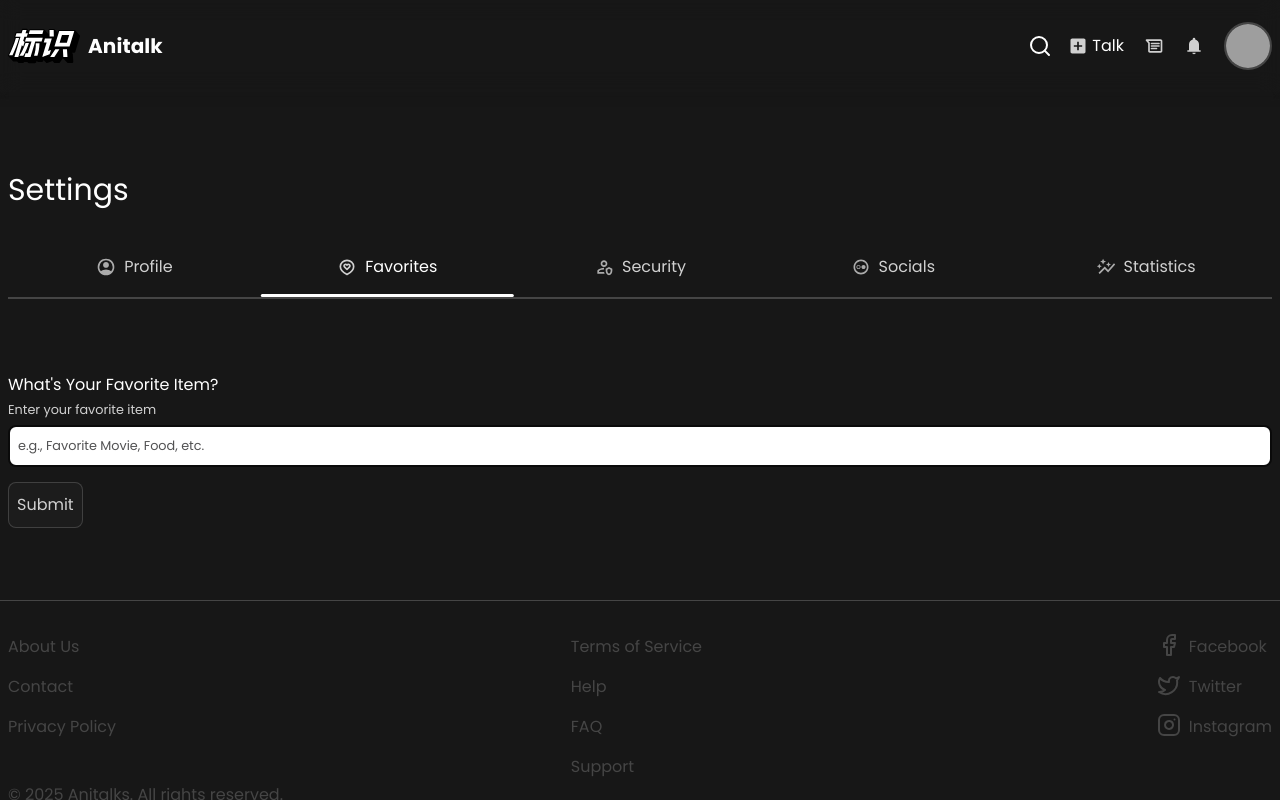
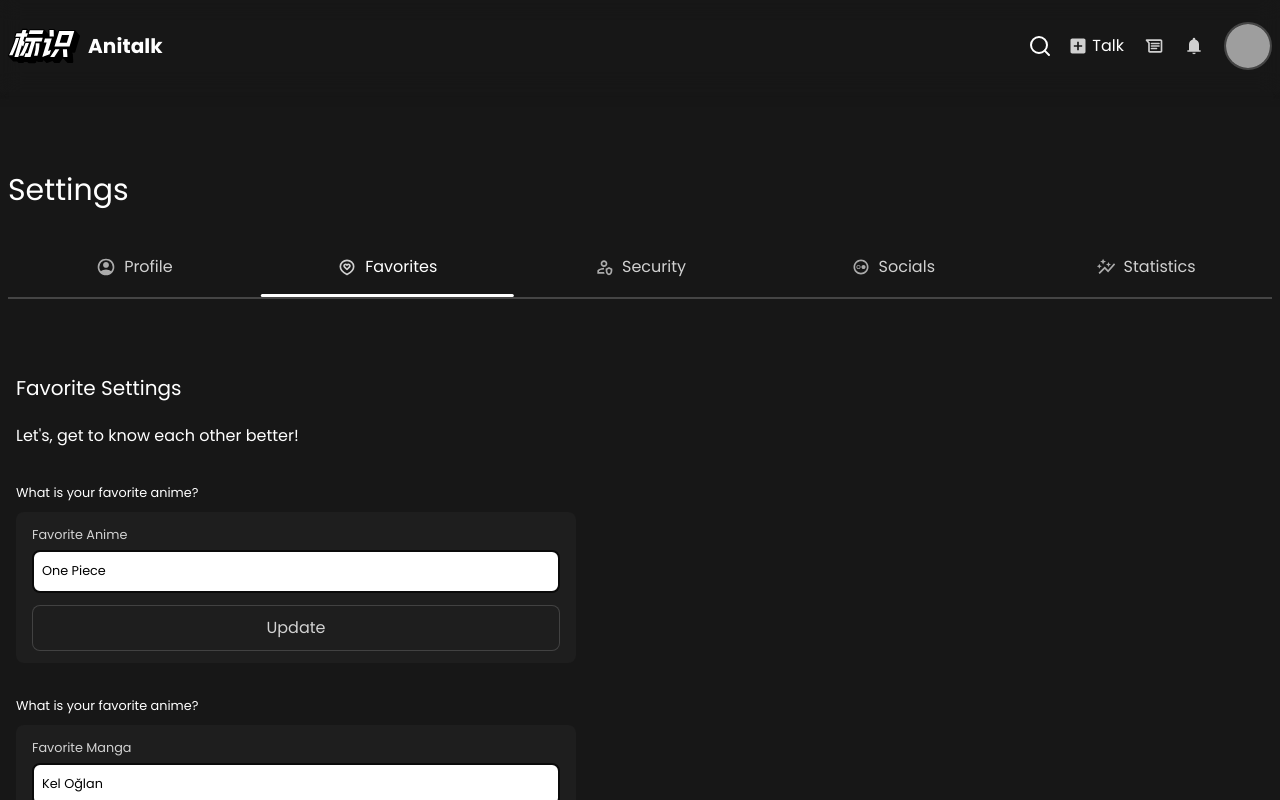
Before and after one commit to enesuur/anitalk-frontend-dev, a Next.js app: page /settings in a window 1280 px wide. Both pictures are taken after a click on the item "Favorites". Shown: the top 800 px of the page. Built offline with nearby package versions, Linux system fonts and the light colour scheme; grey boxes are pictures that could not be loaded; what axios-retry, next-redux-wrapper would draw is missing.

Commit message:
feat: We added cool stuffs Favorite section

```diff
--- a/src/app/settings/_sections/FavoriteSection.tsx
+++ b/src/app/settings/_sections/FavoriteSection.tsx
@@ -5,68 +5,203 @@ import { z } from 'zod';
 import TextInput from '@/shared/ui/input/TextInput';
 import Button from '@/shared/ui/button/Button';
 import styles from '../_styles/FavoriteSection.module.css';
+import { H2, H3, H4 } from '@/shared/ui/headings';
+import Sonner from '@/shared/ui/sonner/Sonner';
+import { filterSwears } from '@/helpers';
+import { remoteInstance } from '@/http/axios';
 
-const favoriteItemSchema = z.object({
-  favoriteItem: z
-    .string()
-    .min(1, 'Please enter your favorite item')
-    .max(50, 'Favorite item should be less than 50 characters'),
-});
+interface IFavoriteAnimeProps {
+  favorite_anime: string | null;
+  isAlertOpen: boolean;
+  setIsAlertOpen: (param: boolean) => void;
+}
 
-type FavoriteFormData = {
-  favoriteItem: string;
+const FavoriteAnimeForm: React.FC<IFavoriteAnimeProps> = ({
+  favorite_anime,
+  isAlertOpen,
+  setIsAlertOpen,
+}: IFavoriteAnimeProps) => {
+  const schema = z.object({
+    favorite_anime: z
+      .string()
+      .min(1, 'Please enter your favorite anime name.')
+      .max(150, 'Favorite anime should be less than 150 characters.')
+      .nullable(),
+  });
+
+  type FormData = z.infer<typeof schema>;
+
+  // Todo: form validasyonuna submit ederken küfür işini
+  const {
+    control,
+    handleSubmit,
+    watch,
+    formState: { errors, isSubmitting, isLoading },
+    reset,
+  } = useForm<FormData>({
+    resolver: zodResolver(schema),
+    defaultValues: {
+      favorite_anime: favorite_anime || '',
+    },
+  });
+
+  const onSubmit = async (data: FormData) => {
+    if (filterSwears(data.favorite_anime || '', 'tr')) {
+      console.log('test');
+      setIsAlertOpen(true);
+      console.log(isAlertOpen);
+      return;
+    }
+
+    try {
+      await remoteInstance.post('/api/favorite-items', {
+        method: 'POST',
+        headers: { 'Content-Type': 'application/json' },
+        body: JSON.stringify(data),
+      });
+      reset();
+      console.log('Favorite anime submitted:', data);
+    } catch (error) {
+      console.error('Error submitting favorite anime:', error);
+    }
+  };
+
+  return (
+    <div className={styles.sectionWrapper}>
+      <H4>What is your favorite anime?</H4>
+      <form onSubmit={handleSubmit(onSubmit)} className={styles.formBox}>
+        <Controller
+          control={control}
+          name='favorite_anime'
+          render={({ field }) => (
+            <TextInput
+              name='favorite_anime'
+              label='Favorite Anime'
+              value={field.value}
+              onChange={field.onChange}
+              placeholder='e.g., Onepiece'
+              error={errors.favorite_anime?.message}
+            />
+          )}
+        />
+        <Button text='Update' type='submit' disabled={isSubmitting} isLoading={isLoading} />
+      </form>
+
+      {isAlertOpen && (
+        <Sonner
+          isOpen={true}
+          message='You are not funny, you cannot enter swears buddy!'
+          title='No swears!'
+          onClose={() => setIsAlertOpen(false)}
+        />
+      )}
+    </div>
+  );
+};
+
+interface IFavoriteMangaProps {
+  favorite_manga: string | null;
+  isAlertOpen: boolean;
+  setIsAlertOpen: (param: boolean) => void;
+}
+
+const FavoriteMangaForm = ({
+  favorite_manga,
+  setIsAlertOpen,
+  isAlertOpen,
+}: IFavoriteMangaProps) => {
+  const schema = z.object({
+    favorite_manga: z
+      .string()
+      .min(1, 'Please enter your favorite manga.')
+      .max(150, 'Favorite manga should be less than 150 characters.')
+      .nullable(),
+  });
+
+  type FormData = z.infer<typeof schema>;
+
+  const {
+    control,
+    handleSubmit,
+    formState: { errors, isSubmitting, isLoading },
+    reset,
+  } = useForm<FormData>({
+    resolver: zodResolver(schema),
+    defaultValues: {
+      favorite_manga: favorite_manga || '',
+    },
+  });
+
+  const onSubmit = async (data: FormData) => {
+    if (filterSwears(data.favorite_manga || '', 'tr')) {
+      console.log('test');
+      setIsAlertOpen(true);
+      console.log(isAlertOpen);
+      return;
+    }
+
+    try {
+      await remoteInstance.post('/api/favorite-items', {
+        method: 'POST',
+        headers: { 'Content-Type': 'application/json' },
+        body: JSON.stringify(data),
+      });
+      reset();
+      console.log('Favorite anime submitted:', data);
+    } catch (error) {
+      console.error('Error submitting favorite anime:', error);
+    }
+  };
+
+  return (
+    <div className={styles.sectionWrapper}>
+      <H4>What is your favorite anime?</H4>
+      <form onSubmit={handleSubmit(onSubmit)} className={styles.formBox}>
+        <Controller
+          control={control}
+          name='favorite_manga'
+          render={({ field }) => (
+            <TextInput
+              name='favorite_manga'
+              label='Favorite Manga'
+              value={field.value}
+              onChange={field.onChange}
+              placeholder='e.g., Berserk'
+              error={errors.favorite_manga?.message}
+            />
+          )}
+        />
+        <Button text='Update' type='submit' disabled={isSubmitting} isLoading={isLoading} />
+      </form>
+      {isAlertOpen && (
+        <Sonner
+          isOpen={true}
+          message='You are not funny, you cannot enter swears buddy!'
+          title='No swears!'
+          onClose={() => setIsAlertOpen(false)}
+        />
+      )}
+    </div>
+  );
 };
 
 const FavoriteSection: React.FC = () => {
-  const {
-    control,
-    handleSubmit,
-    formState: { errors, isSubmitting, isSubmitSuccessful },
-    reset,
-  } = useForm<FavoriteFormData>({
-    resolver: zodResolver(favoriteItemSchema),
-  });
-
-  const [submittedItem, setSubmittedItem] = useState<string | null>(null);
-
-  const onSubmit = (data: FavoriteFormData) => {
-    setSubmittedItem(data.favoriteItem);
-    reset();
-    console.log(`Favorite Item Submitted: ${data.favoriteItem}`);
-  };
-
+  const [isAlertOpen, setIsAlertOpen] = useState<boolean>(false);
   return (
     <section className={styles.favoriteSection}>
-      <div className={styles.container}>
-        <h2>What's Your Favorite Item?</h2>
-        {!isSubmitSuccessful && !submittedItem ? (
-          <form onSubmit={handleSubmit(onSubmit)} className={styles.formContainer}>
-            <Controller
-              control={control}
-              name="favoriteItem"
-              render={({ field }) => (
-                <TextInput
-                  label="Enter your favorite item"
-                  value={field.value}
-                  onChange={field.onChange}
-                  placeholder="e.g., Favorite Movie, Food, etc."
-                  error={errors.favoriteItem?.message}
-                />
-              )}
-            />
-            <Button
-              text="Submit"
-              type="submit"
-              disabled={isSubmitting}
-              style={{ marginTop: '15px' }}
-            />
-          </form>
-        ) : (
-          <div className={styles.thankYouMessage}>
-            <p>Thank you for sharing your favorite item!</p>
-            <p>Your favorite item is: <strong>{submittedItem}</strong></p>
-          </div>
-        )}
+      <div className='container'>
+        <H2>Favorite Settings</H2>
+        <H3>Let's, get to know each other better!</H3>
+        <FavoriteAnimeForm
+          isAlertOpen={isAlertOpen}
+          setIsAlertOpen={setIsAlertOpen}
+          favorite_anime={'One Piece'}
+        />
+        <FavoriteMangaForm
+          isAlertOpen={isAlertOpen}
+          setIsAlertOpen={setIsAlertOpen}
+          favorite_manga={'Kel Oğlan'}
+        />
       </div>
     </section>
   );
--- a/src/app/settings/_styles/FavoriteSection.module.css
+++ b/src/app/settings/_styles/FavoriteSection.module.css
@@ -0,0 +1,15 @@
+.favoriteSection {
+  max-width: 576px;
+}
+
+.sectionWrapper {
+  margin-top: var(--spacing-xxl);
+}
+.formBox {
+  display: flex;
+  flex-direction: column;
+  row-gap: var(--spacing-md);
+  background-color: var(--soft-dark);
+  border-radius: var(--border-radius);
+  padding: var(--spacing-md) var(--spacing-lg);
+}
--- /dev/null
+++ b/src/data/swears.json
@@ -0,0 +1,116 @@
+{
+  "tr": [
+    "amcık",
+    "sikerim",
+    "orospu",
+    "piç",
+    "yavşak",
+    "kahpe",
+    "salak",
+    "oç",
+    "gerizekalı",
+    "ashkına",
+    "piçkurusu",
+    "amına",
+    "sürtük",
+    "gavat",
+    "eşek",
+    "mal",
+    "salakça",
+    "gerizekalılık",
+    "sıçmak",
+    "göt",
+    "am",
+    "yavşaklık",
+    "oğlum",
+    "eşşek",
+    "aciz",
+    "horoz",
+    "kaçık",
+    "gerzek",
+    "malcuk",
+    "kapanmak",
+    "yıkık",
+    "keriz",
+    "kerizli",
+    "götveren",
+    "yarak",
+    "yavşak",
+    "balta",
+    "çakal",
+    "çakalık",
+    "nankör",
+    "salağa",
+    "bıyıklı",
+    "sürtükleşmek",
+    "gece yatağında",
+    "sapık",
+    "it",
+    "gibisin",
+    "ağır küfürler",
+    "yavşaklaşmak",
+    "gerizekalılık",
+    "dangalak",
+    "kafasız",
+    "beberk",
+    "çömez",
+    "psikopat",
+    "zihinsel engelli",
+    "hayvan",
+    "çakal",
+    "gavatlık",
+    "pespayelik",
+    "aptal",
+    "tükürük",
+    "bok",
+    "gibisin",
+    "biçimsiz",
+    "verici",
+    "belalı",
+    "amına koyayım"
+  ],
+  "en": [
+    "bitch",
+    "asshole",
+    "motherfucker",
+    "shithead",
+    "fucker",
+    "cunt",
+    "prick",
+    "slut",
+    "whore",
+    "dickhead",
+    "twat",
+    "fag",
+    "bastard",
+    "son of a bitch",
+    "fuck",
+    "goddamn",
+    "shit",
+    "cock",
+    "pussy",
+    "retard",
+    "idiot",
+    "douchebag",
+    "jerk",
+    "asswipe",
+    "scumbag",
+    "shitbag",
+    "dick",
+    "faggot",
+    "motherfucking",
+    "shithead",
+    "bastardization",
+    "fuckface",
+    "dickwad",
+    "dickless",
+    "cock sucker",
+    "asslicker",
+    "piss off",
+    "eat shit",
+    "fuck you",
+    "suck my dick",
+    "cocksucker",
+    "son of a bitch"
+  ]
+}
--- a/src/helpers/index.ts
+++ b/src/helpers/index.ts
@@ -1,5 +1,6 @@
 import { PartialUser } from '@/types/user';
 import { IconStyles } from '@/types/global';
+import swears from '@/data/swears.json';
 
 // TODO: Move this constant into seperated constants folder.
 
@@ -100,3 +101,29 @@ export const iconStyles: IconStyles = {
   opacity: 0.8,
   color: '#FFFFFF',
 };
+
+/**
+ * Filter a text for swearing words based on Turkish and English swear words
+ * from the swears.json file.
+ *
+ * @param {string} text - The text to check for swearing.
+ * @param {string} locale - The language to check for (either 'tr' or 'en').
+ * @returns {boolean} - Returns true if a swear word is found, otherwise false.
+ */
+export const filterSwears = (text: string, locale: 'tr' | 'en'): boolean => {
+  const localSwearWords = swears[locale];
+  const localRegex = new RegExp(`\\b(${localSwearWords.join('|')})\\b`, 'i');
+
+  if (locale === 'en') {
+    return localRegex.test(text);
+  }
+
+  if (localRegex.test(text)) {
+    return true;
+  }
+
+  const englishSwearWords = swears['en'];
+  const englishRegex = new RegExp(`\\b(${englishSwearWords.join('|')})\\b`, 'i');
+
+  return englishRegex.test(text);
+};
--- a/src/shared/ui/sonner/Sonner.tsx
+++ b/src/shared/ui/sonner/Sonner.tsx
@@ -1,7 +1,5 @@
 import React, { useState, useEffect, useCallback, useRef } from 'react';
 import styles from './Sonner.module.css';
-import { iconStyles } from '@/helpers/index';
-import { Info } from 'lucide-react';
 import { truncateWithTrail } from '@/helpers/index';
 
 interface ISonnerProps {
@@ -9,9 +7,24 @@ interface ISonnerProps {
   message: string;
   title: string;
   onClose: () => void;
+  type?: 'sucess' | 'alert' | 'danger' | 'warn';
+  position?:
+    | 'bottom-center'
+    | 'bottom-left'
+    | 'bottom-center'
+    | 'top-center'
+    | 'top-left'
+    | 'top-right';
 }
 
-const Sonner: React.FC<ISonnerProps> = ({ isOpen, message, onClose, title }) => {
+const Sonner: React.FC<ISonnerProps> = ({
+  isOpen,
+  message,
+  onClose,
+  title,
+  position,
+  type,
+}: ISonnerProps) => {
   const [visible, setVisible] = useState<boolean>(isOpen);
   const timerRef = useRef<NodeJS.Timeout | null>(null);
 
```
